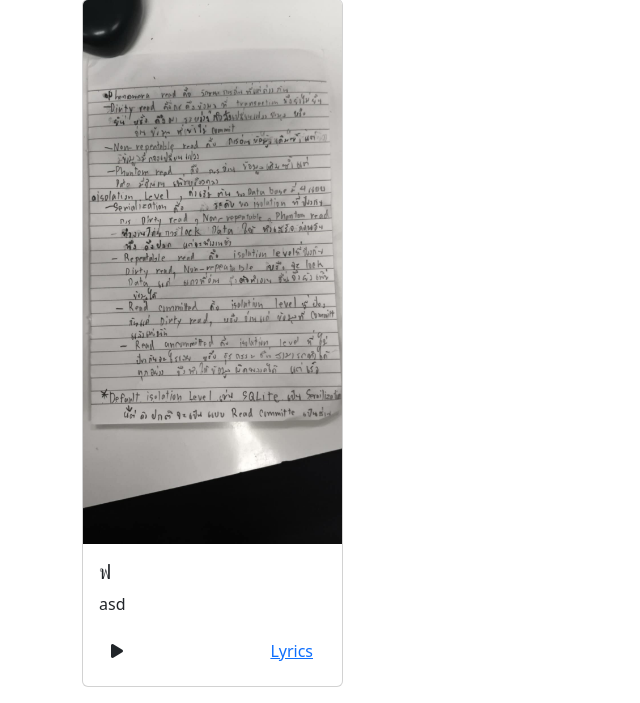
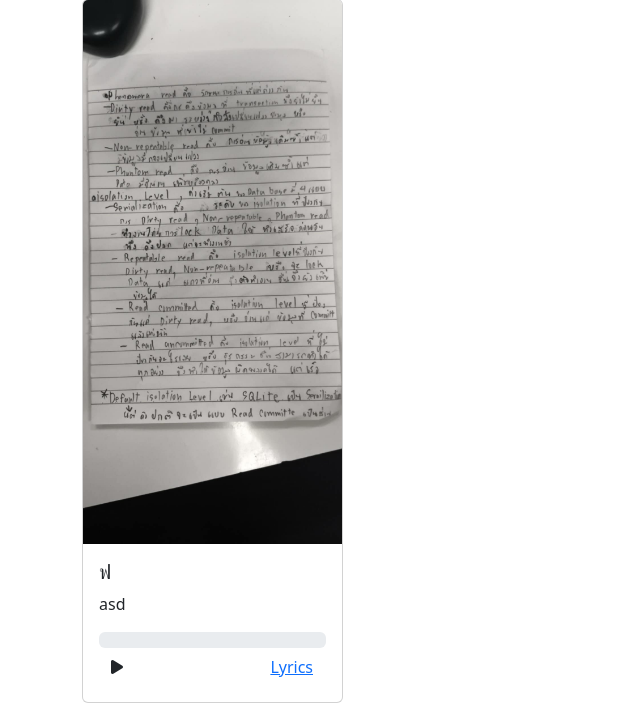
Before and after one commit to Klong1212/Website, a Flask app: page / in a window 1280 px wide. Shown: the part 160-863 px from the top of the page, without its empty margins (0-640 px from the left). Run offline with Flask 2, Linux system fonts and the light colour scheme; data comes from the database, SQL or seed files in the repository.

Commit message:
bar song

```diff
--- a/templates/home.html
+++ b/templates/home.html
@@ -46,6 +46,10 @@
                     <div class="card-body">
                         <h5 class="card-title">{{ song.title }}</h5>
                         <p class="card-text">{{ song.artist }}</p>
+                        <div class="progress mt-2">
+                            <div class="progress-bar" role="progressbar" style="width: 0%;" aria-valuenow="0" aria-valuemin="0" aria-valuemax="100"></div>
+                        </div>
+
                         <div class="d-flex justify-content-between align-items-center">
                             <button class="btn btn-play" data-audio="{{ song.audio_url }}">
                                 <i class="fas fa-play"></i>
@@ -93,6 +97,7 @@
 
         document.querySelectorAll('.btn-play').forEach(button => {
             button.addEventListener('click', function() {
+
                 const audioUrl = this.dataset.audio;
 
                 if (currentAudio) {
@@ -108,9 +113,18 @@
                     currentAudio.play();
                     currentButton = this;
                     this.innerHTML = '<i class="fas fa-pause"></i>';
+
+                    currentAudio.addEventListener('timeupdate', function() {
+                        const progress = (currentAudio.currentTime / currentAudio.duration) * 100;
+                        const progressBar = currentButton.closest('.card').querySelector('.progress-bar');
+                        if (progressBar) {
+                            progressBar.style.width = `${progress}%`;
+                        }
+                    });
                 }
             });
         });
+
 
         // Like functionality
         document.querySelectorAll('.btn-like').forEach(button => {
```
